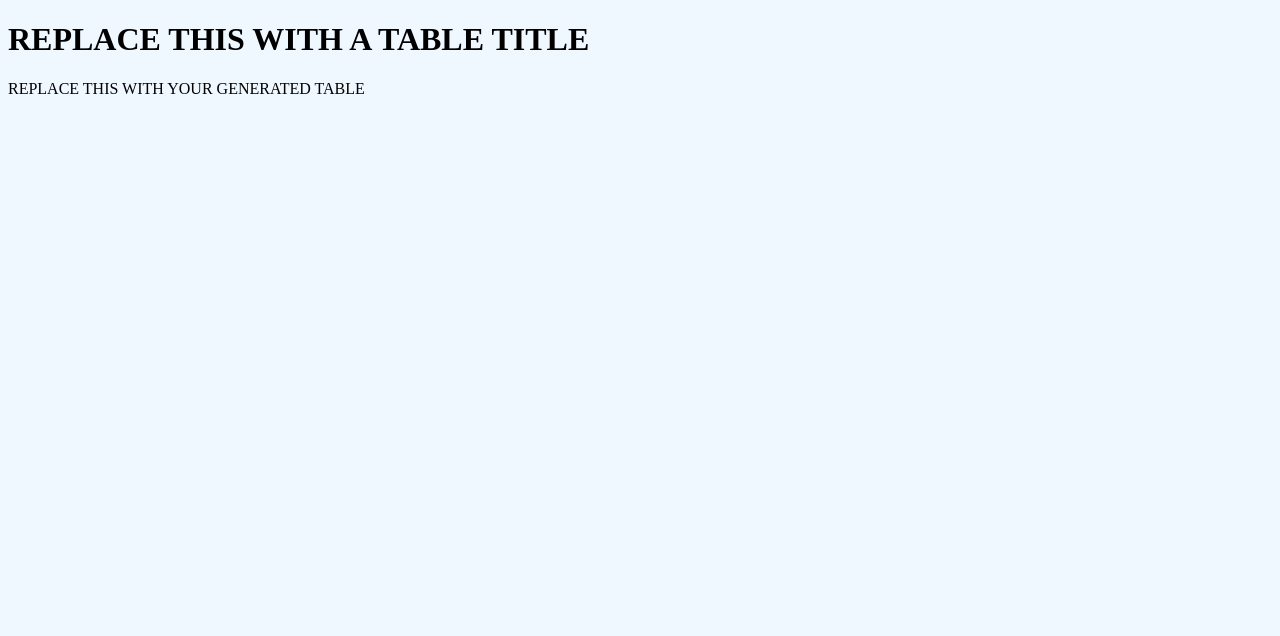
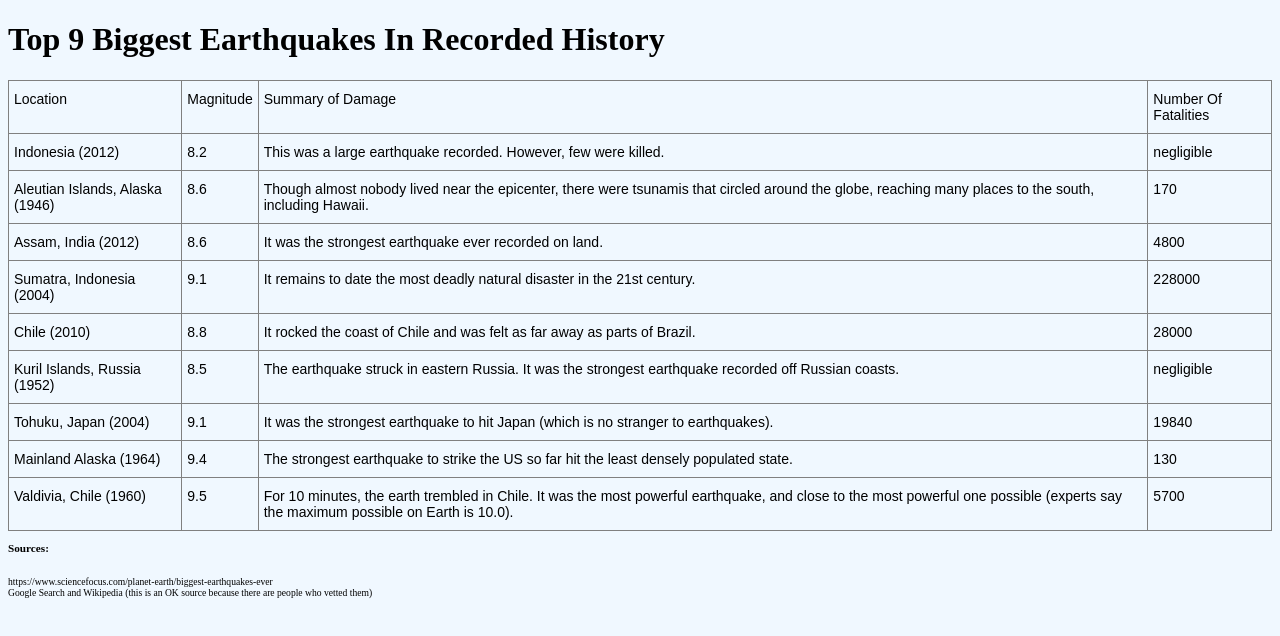
Before and after one commit to RVCC-IDMX/working-with-tables-PixelatedWebDesigns, a plain HTML site: page index.html in a window 1280 px wide. Drawn offline with Linux system fonts and the light colour scheme.

Commit message:
Update index.html

```diff
--- a/index.html
+++ b/index.html
@@ -3,11 +3,87 @@
   <head>
     <meta charset="UTF-8" />
     <meta name="viewport" content="width=device-width, initial-scale=1.0" />
-    <title>Table</title>
+    <title>Top 9 Biggest Earthquakes In Recorded History | Alex Diaz</title>
     <link rel="stylesheet" href="style.css" />
   </head>
+  <!-- Welcome to my tables project! -->
   <body>
-    <h1>REPLACE THIS WITH A TABLE TITLE</h1>
-    <div class="table-container">REPLACE THIS WITH YOUR GENERATED TABLE</div>
+    <h1>Top 9 Biggest Earthquakes In Recorded History</h1>
+    <table class="tg">
+      <tr>
+        <th class="tg-0pky">Location</th>
+        <th class="tg-0pky">Magnitude</th>
+        <!-- In the original, it mentioned "depth of epicenter". I could not find content on that topic, so I will move on and leave that area blank. I am rounding deaths listed to the nearest 10. -->
+        <th class="tg-0pky">Summary of Damage</th>
+        <th class="tg-0pky">Number Of Fatalities</th>
+      </tr>
+    </thead>
+    <tbody>
+      <tr>
+        <td class="tg-0pky">Indonesia (2012)</td>
+        <td class="tg-0pky">8.2</td>
+        <td class="tg-0pky">This was a large earthquake recorded. However, few were killed.</td>
+        <td class="tg-0pky">negligible</td>
+      </tr>
+      <tr>
+        <td class="tg-0pky">Aleutian Islands, Alaska (1946)</td>
+        <td class="tg-0pky">8.6</td>
+        <td class="tg-0pky">Though almost nobody lived near the epicenter, there were tsunamis that circled around the globe, reaching many places to the south, including Hawaii.</td>
+        <td class="tg-0pky">170</td>
+      </tr>
+      <tr>
+        <td class="tg-0pky">Assam, India (2012)</td>
+        <td class="tg-0pky">8.6</td>
+        <td class="tg-0pky">It was the strongest earthquake ever recorded on land.</td>
+        <td class="tg-0pky">4800</td>
+      </tr>
+      <tr>
+        <td class="tg-0pky">Sumatra, Indonesia (2004)</td>
+        <td class="tg-0pky">9.1</td>
+        <td class="tg-0pky">It remains to date the most deadly natural disaster in the 21st century.</td>
+        <td class="tg-0pky">228000</td>
+      </tr>
+      <tr>
+        <td class="tg-0pky">Chile (2010)</td>
+        <td class="tg-0pky">8.8</td>
+        <td class="tg-0pky">It rocked the coast of Chile and was felt as far away as parts of Brazil.</td>
+        <td class="tg-0pky">28000</td>
+      </tr>
+      <tr>
+        <td class="tg-0pky">Kuril Islands, Russia (1952)</td>
+        <td class="tg-0pky">8.5</td>
+        <td class="tg-0pky">The earthquake struck in eastern Russia. It was the strongest earthquake recorded off Russian coasts.</td>
+        <td class="tg-0pky">negligible</td>
+      </tr>
+      <tr>
+        <td class="tg-0pky">Tohuku, Japan (2004)</td>
+        <td class="tg-0pky">9.1</td>
+        <td class="tg-0pky">It was the strongest earthquake to hit Japan (which is no stranger to earthquakes).</td>
+        <td class="tg-0pky">19840</td>
+      </tr>
+      <tr>
+        <td class="tg-0pky">Mainland Alaska (1964)</td>
+        <td class="tg-0pky">9.4</td>
+        <td class="tg-0pky">The strongest earthquake to strike the US so far hit the least densely populated state.</td>
+        <td class="tg-0pky">130</td>
+      </tr>
+      <tr>
+        <td class="tg-0pky">Valdivia, Chile (1960)</td>
+        <td class="tg-0pky">9.5</td>
+        <td class="tg-0pky">For 10 minutes, the earth trembled in Chile. It was the most powerful earthquake, and close to the most powerful one possible (experts say the maximum possible on Earth is 10.0).</td>
+        <td class="tg-0pky">5700</td>
+      </tr>
+    </tbody>
+    </table>
+    <footer>
+    <h3>Sources:</h3>
+      <br>
+      https://www.sciencefocus.com/planet-earth/biggest-earthquakes-ever
+      <br>
+      Google Search and Wikipedia (this is an OK source because there are people who vetted them)
+      </h5>
+    <footer>
+
+</footer>
   </body>
 </html>
```
